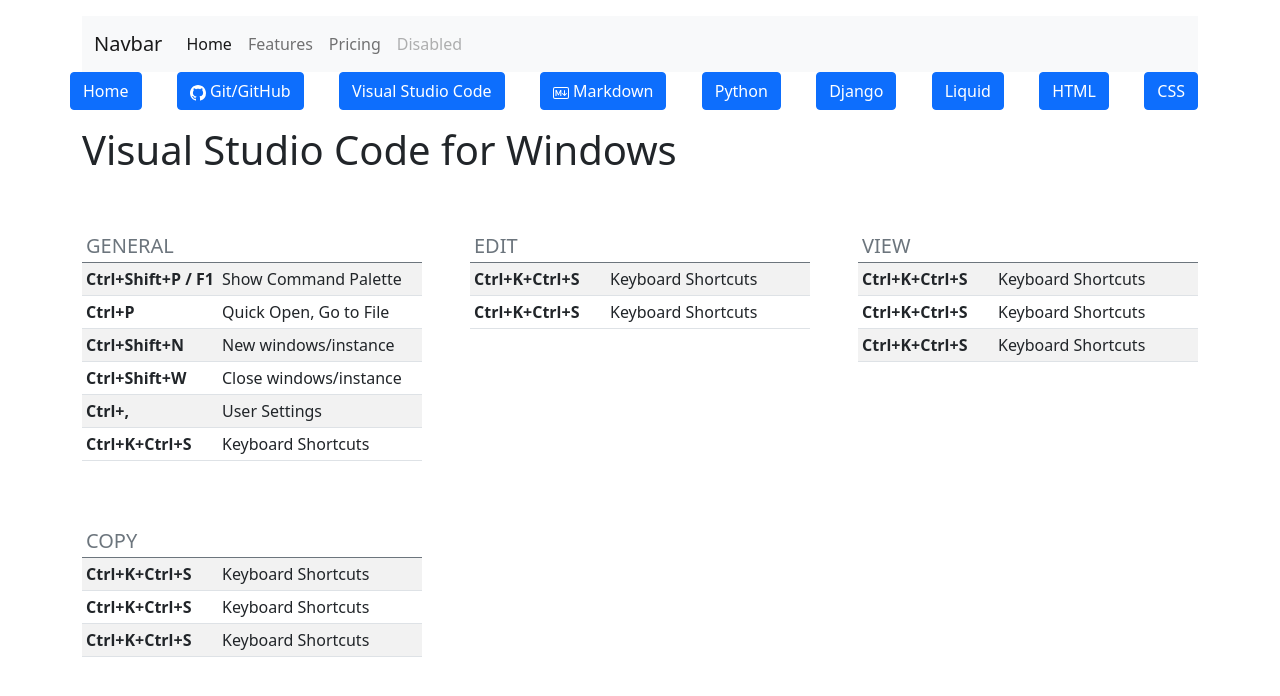
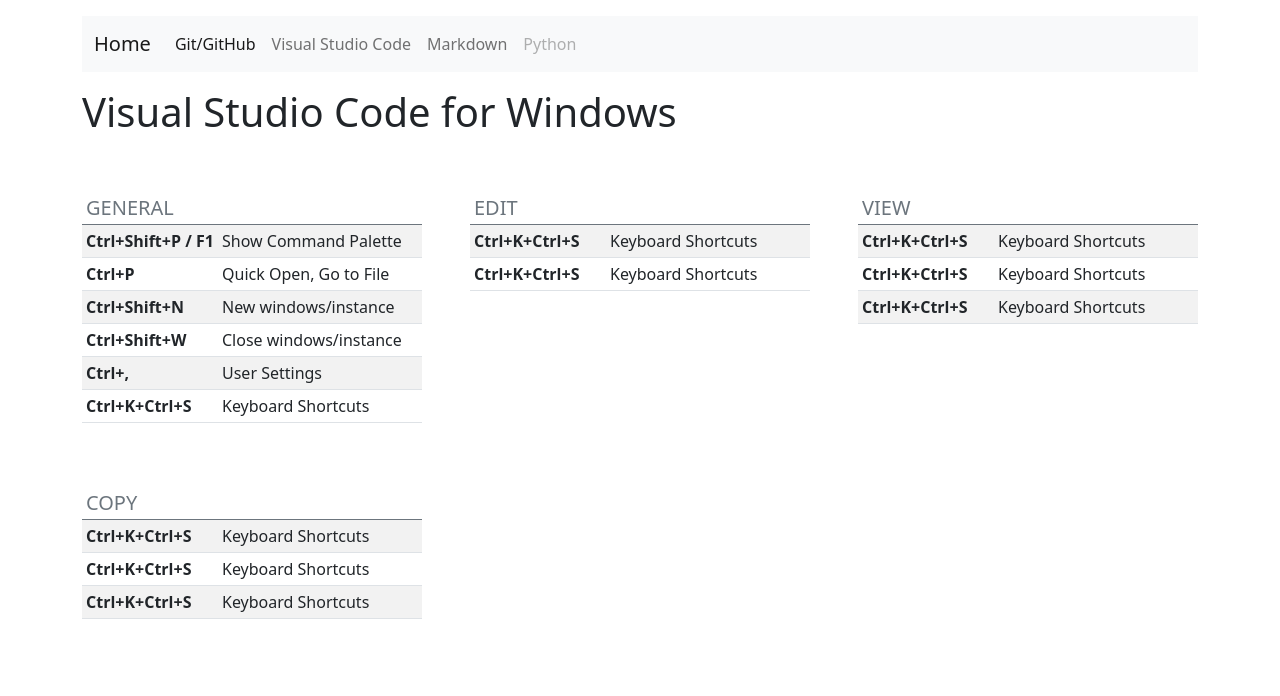
Before and after one commit to ConradoAlmeida/cheatsheets, a Jekyll site: the page built from vscode-cheat.html, in a window 1280 px wide. Shown: the top 696 px of the page. Built offline with Jekyll 4.4.1, drawn with Linux system fonts in a browser that asks for light colours.

Commit message:
Update default.html

```diff
--- a/_layouts/default.html
+++ b/_layouts/default.html
@@ -29,58 +29,28 @@
 
          <nav class="navbar navbar-expand-lg navbar-light bg-light">
   <div class="container-fluid">
-    <a class="navbar-brand" href="#">Navbar</a>
+    <a class="navbar-brand" href="index.html">Home</a>
     <button class="navbar-toggler" type="button" data-bs-toggle="collapse" data-bs-target="#navbarNav" aria-controls="navbarNav" aria-expanded="false" aria-label="Toggle navigation">
       <span class="navbar-toggler-icon"></span>
     </button>
     <div class="collapse navbar-collapse" id="navbarNav">
       <ul class="navbar-nav">
         <li class="nav-item">
-          <a class="nav-link active" aria-current="page" href="#">Home</a>
+          <a class="nav-link active" aria-current="page" href="#">Git/GitHub</a>
         </li>
         <li class="nav-item">
-          <a class="nav-link" href="#">Features</a>
+          <a class="nav-link" href="#">Visual Studio Code</a>
         </li>
         <li class="nav-item">
-          <a class="nav-link" href="#">Pricing</a>
+          <a class="nav-link" href="#">Markdown</a>
         </li>
         <li class="nav-item">
-          <a class="nav-link disabled" href="#" tabindex="-1" aria-disabled="true">Disabled</a>
+          <a class="nav-link disabled" href="#" tabindex="-1" aria-disabled="true">Python</a>
         </li>
       </ul>
     </div>
   </div>
-</nav>
 
-
-
-
-
-    <div class="row flex-nowrap justify-content-between align-items-center">
-      <nav class="nav d-flex justify-content-between">
-    <a class="btn btn-primary" href="index.html">Home</a>
-       <a class="btn btn-primary" href="git-cheat.html" role="button"> <svg xmlns="http://www.w3.org/2000/svg" width="16" height="16" fill="currentColor" class="bi bi-github" viewBox="0 0 16 16">
-  <path d="M8 0C3.58 0 0 3.58 0 8c0 3.54 2.29 6.53 5.47 7.59.4.07.55-.17.55-.38 0-.19-.01-.82-.01-1.49-2.01.37-2.53-.49-2.69-.94-.09-.23-.48-.94-.82-1.13-.28-.15-.68-.52-.01-.53.63-.01 1.08.58 1.23.82.72 1.21 1.87.87 2.33.66.07-.52.28-.87.51-1.07-1.78-.2-3.64-.89-3.64-3.95 0-.87.31-1.59.82-2.15-.08-.2-.36-1.02.08-2.12 0 0 .67-.21 2.2.82.64-.18 1.32-.27 2-.27.68 0 1.36.09 2 .27 1.53-1.04 2.2-.82 2.2-.82.44 1.1.16 1.92.08 2.12.51.56.82 1.27.82 2.15 0 3.07-1.87 3.75-3.65 3.95.29.25.54.73.54 1.48 0 1.07-.01 1.93-.01 2.2 0 .21.15.46.55.38A8.012 8.012 0 0 0 16 8c0-4.42-3.58-8-8-8z"/>
-</svg>
-        Git/GitHub</a>
-         <a class="btn btn-primary" href="vscode-cheat.html" role="button">Visual Studio Code</a>
-        <a class="btn btn-primary" href="#" role="button"> <svg xmlns="http://www.w3.org/2000/svg" width="16" height="16" fill="currentColor" class="bi bi-markdown" viewBox="0 0 16 16">
-  <path d="M14 3a1 1 0 0 1 1 1v8a1 1 0 0 1-1 1H2a1 1 0 0 1-1-1V4a1 1 0 0 1 1-1h12zM2 2a2 2 0 0 0-2 2v8a2 2 0 0 0 2 2h12a2 2 0 0 0 2-2V4a2 2 0 0 0-2-2H2z"/>
-  <path fill-rule="evenodd" d="M9.146 8.146a.5.5 0 0 1 .708 0L11.5 9.793l1.646-1.647a.5.5 0 0 1 .708.708l-2 2a.5.5 0 0 1-.708 0l-2-2a.5.5 0 0 1 0-.708z"/>
-  <path fill-rule="evenodd" d="M11.5 5a.5.5 0 0 1 .5.5v4a.5.5 0 0 1-1 0v-4a.5.5 0 0 1 .5-.5z"/>
-  <path d="M3.56 11V7.01h.056l1.428 3.239h.774l1.42-3.24h.056V11h1.073V5.001h-1.2l-1.71 3.894h-.039l-1.71-3.894H2.5V11h1.06z"/>
-</svg> Markdown</a>
-         <a class="btn btn-primary" href="#" role="button">Python</a>
-       <a class="btn btn-primary" href="#" role="button">Django</a>
-        <a class="btn btn-primary" href="#" role="button">Liquid</a>
-        <a class="btn btn-primary" href="#" role="button">HTML</a>
-      <a class="btn btn-primary" href="#" role="button">CSS</a>
-
-
-
-
-
-    </nav>
 
 
     </div>
```
